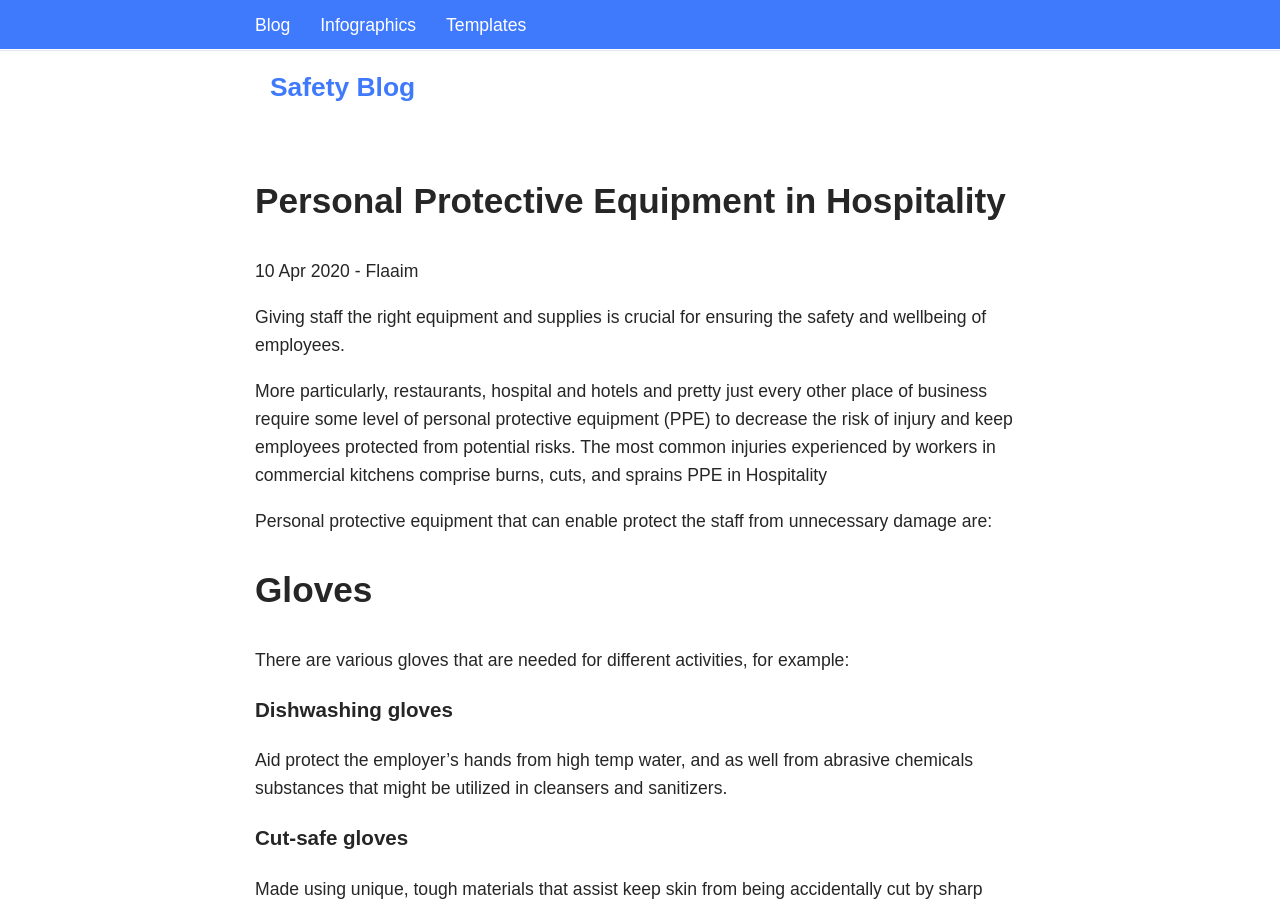
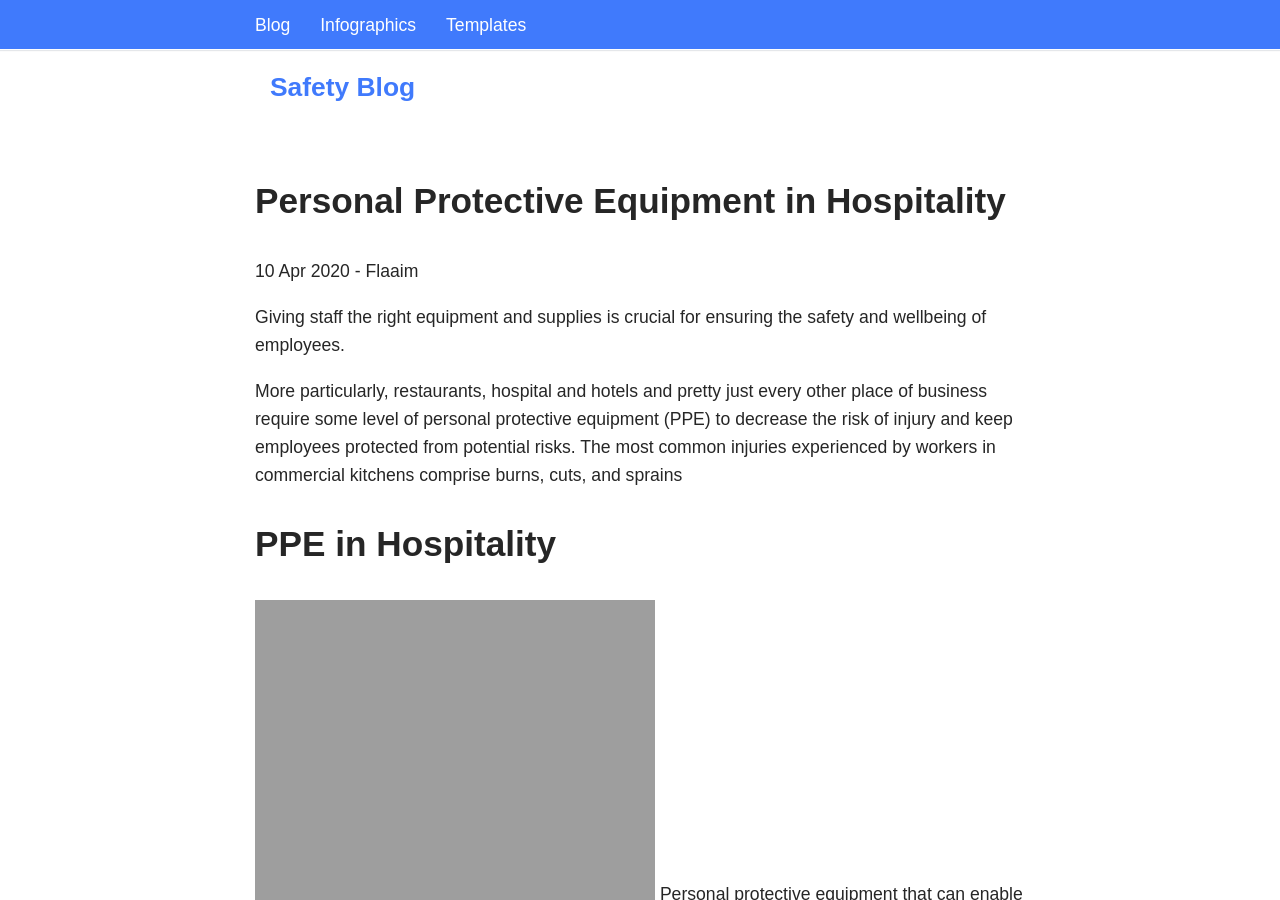
Before and after one commit to Flaaim/safe, a Jekyll site: the page built from _posts/2020-04-10-Personal Protective Equipment in Hospitality.md, in a window 1280 px wide and 900 px high. Built offline with Jekyll 4.4.1, drawn with Linux system fonts in a browser that asks for light colours; some web fonts are replaced.

Commit message:
Update 2020-04-10-Personal Protective Equipment in Hospitality.md

```diff
--- a/_posts/2020-04-10-Personal Protective Equipment in Hospitality.md
+++ b/_posts/2020-04-10-Personal Protective Equipment in Hospitality.md
@@ -10,8 +10,8 @@
 Giving staff the right equipment and supplies is crucial for ensuring the safety and wellbeing of employees.
 
 More particularly, restaurants, hospital and hotels and pretty just every other place of business require some level of personal protective equipment (PPE) to decrease the risk of injury and keep employees protected from potential risks. The most common injuries experienced by workers in commercial kitchens comprise burns, cuts, and sprains
-PPE in Hospitality
-
+## PPE in Hospitality
+![PPE in Hospitality](http://safetyworkblog.com/assets/walter-otto-PT70CT6mATQ-unsplash.jpg)
 Personal protective equipment that can enable protect the staff from unnecessary damage are:
 ## Gloves
 There are various gloves that are needed for different activities, for example:
@@ -33,7 +33,7 @@
 
 
 ## Aprons
-
+![PPE in Hospitality](http://safetyworkblog.com/assets/walter-otto-PT70CT6mATQ-unsplash.jpg)
 Not exclusively does this PPE help keep an employer's uniform clean, however, it as well gives an extra barrier between the worker's body and unsafe substances, for example, chemicals, hot oil, and grease.
 ### Anti-slip shoes
 
@@ -44,7 +44,7 @@
 Other safety items that ought to be considered include:
 
 ### Wet floor signs
-
+![PPE in Hospitality](http://safetyworkblog.com/assets/walter-otto-PT70CT6mATQ-unsplash.jpg)
 Are important for both your staff and your clients. It alerts individuals that the floor is wet, so they can stay away from these regions or take extra caution when strolling in these areas.
 
 ### Slip-safe mats
```
